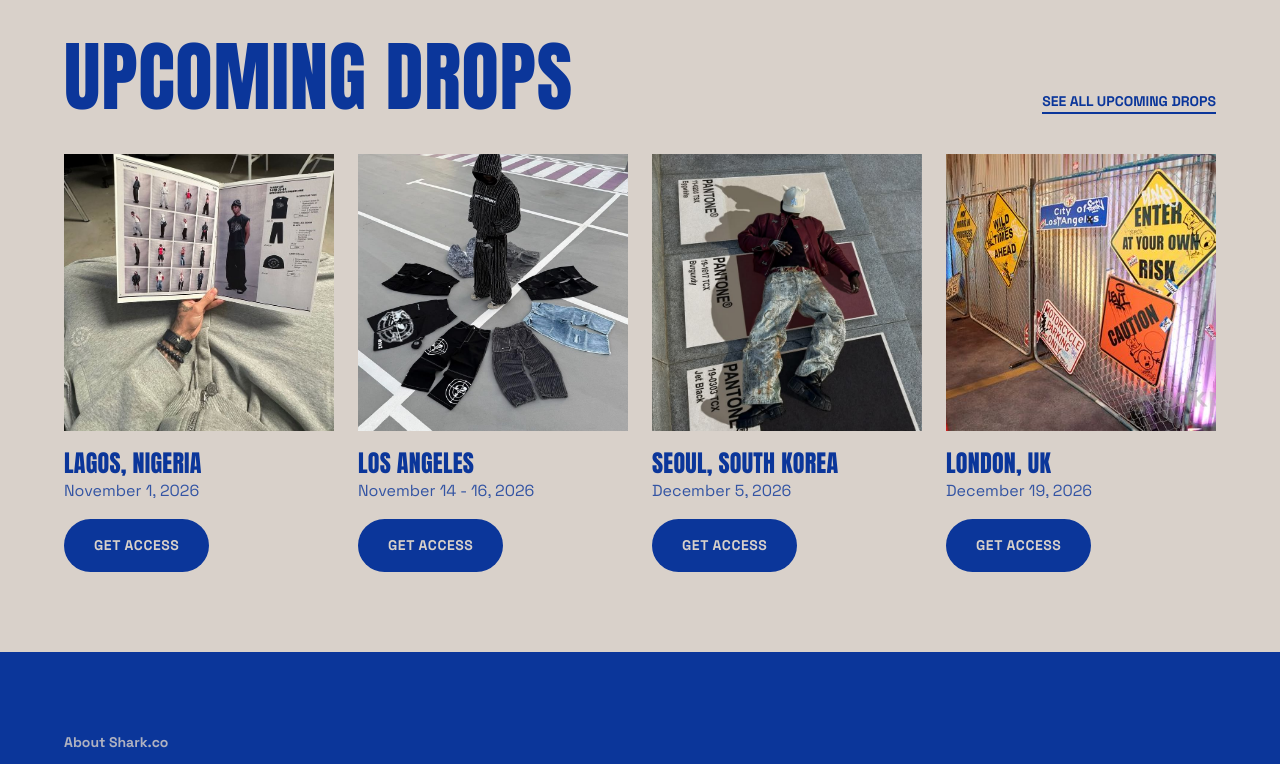
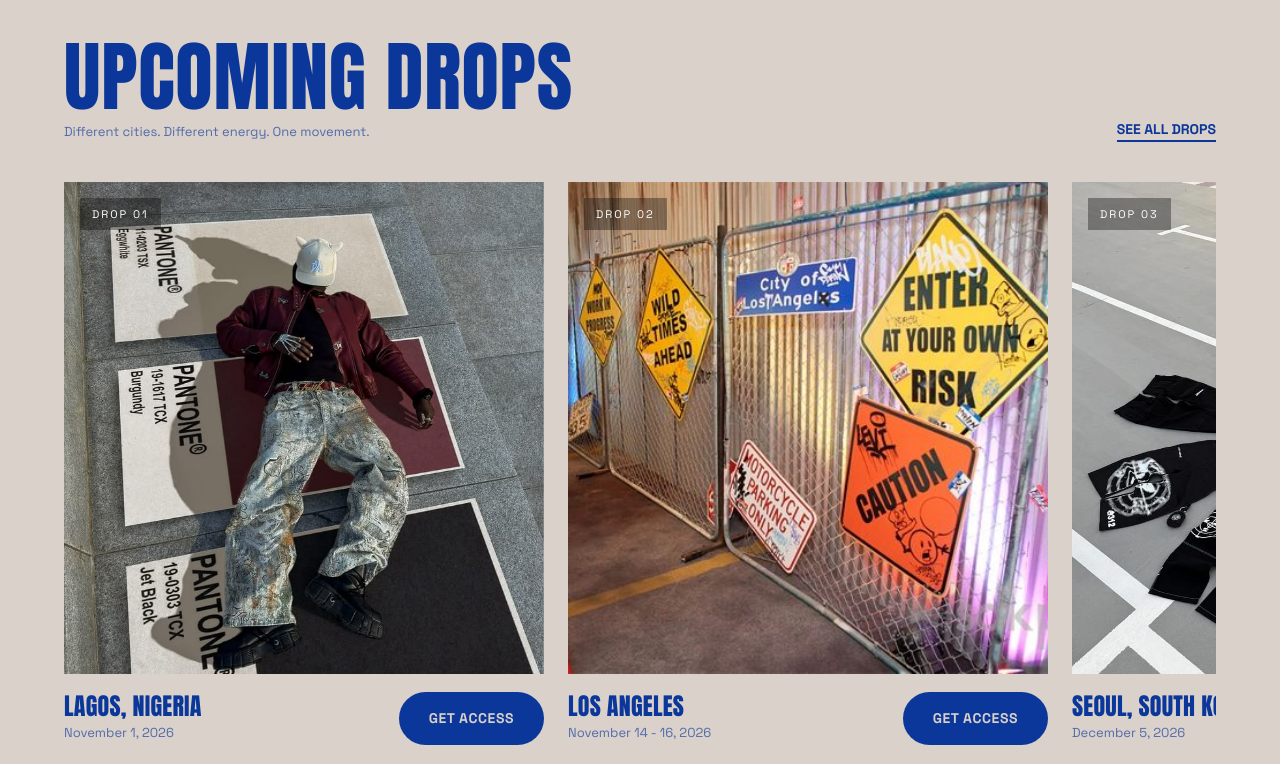
Before and after one commit to Ayomide-cmd/shark-co, a React (Vite) app: page / in a window 1280 px wide. Shown: the part 860-1624 px from the top of the page. Built offline with nearby package versions, Linux system fonts and the light colour scheme.

Commit message:
Add horizontal scroll functionality

```diff
--- a/src/components/Drops.tsx
+++ b/src/components/Drops.tsx
@@ -2,36 +2,62 @@ import type { Drop } from "../types";
 
 export default function Drops({ items }: { items: Drop[] }) {
   const images = [
-    "/londondrop.jpg",
-    "/seouldrop.jpg",
     "/lagosdrop.jpg",
     "/losangeles.jpg",
+    "/seouldrop.jpg",
+    "/londondrop.jpg",
   ];
 
   return (
-    <section id="drops" className="section section--cream">
+    <section id="drops" className="section section--cream drops">
       <div className="section__head">
+        <div>
           <h2>Upcoming drops</h2>
-        <a className="link" href="#drops">See all upcoming drops</a>
+          <p className="drops__subtitle">
+            Different cities. Different energy. One movement.
+          </p>
+        </div>
+        <a className="link" href="#drops">
+          See all drops
+        </a>
       </div>
 
-      <div className="grid grid--4">
+      <div className="drops__carousel">
+        <div className="drops__track">
           {items.map((d, index) => (
-          <article key={d.id} className="card">
+            <article className="drops__slide" key={d.id}>
+              <div className="drops__image-wrap">
                 <img
-              src={images[index]}
+                  src={images[index % images.length]}
                   alt={`${d.city} drop`}
-              style={{
-                width: "100%",
-                aspectRatio: "512 / 525",
-                objectFit: "cover",
-              }}
+                  className="drops__image"
                 />
+                <span className="drops__number">
+                  DROP 0{index + 1}
+                </span>
+              </div>
+
+              <div className="drops__info">
+                <div>
                   <h3>{d.city}</h3>
                   <p>{d.date}</p>
-            <a className="btn btn--blue" href="#drops">Get access</a>
+                </div>
+                <a className="btn btn--blue" href="#drops">
+                  Get access
+                </a>
+              </div>
             </article>
           ))}
+        </div>
+      </div>
+
+      <div className="drops__footer">
+        <span>SWIPE TO EXPLORE</span>
+        <div className="drops__progress">
+          {items.map((d, index) => (
+            <span key={d.id} className="drops__dot" />
+          ))}
+        </div>
       </div>
     </section>
   );
--- a/src/styles/global.css
+++ b/src/styles/global.css
@@ -1289,3 +1289,143 @@ h3 {
     max-width: 100%;
   }
 }
+
+
+.drops {
+  overflow: hidden;
+}
+
+.drops__subtitle {
+  margin-top: 8px;
+  font-size: 13px;
+  opacity: 0.65;
+}
+
+.drops__carousel {
+  width: 100%;
+  overflow-x: auto;
+  overflow-y: hidden;
+  scroll-snap-type: x mandatory;
+  scroll-behavior: smooth;
+  scrollbar-width: none;
+  -webkit-overflow-scrolling: touch;
+}
+
+.drops__carousel::-webkit-scrollbar {
+  display: none;
+}
+
+.drops__track {
+  display: flex;
+  gap: 20px;
+  width: max-content;
+  padding-right: 5%;
+}
+
+.drops__slide {
+  flex: 0 0 min(75vw, 420px);
+  scroll-snap-align: start;
+}
+
+.drops__image-wrap {
+  position: relative;
+  width: 100%;
+  aspect-ratio: 512 / 525;
+  overflow: hidden;
+  background: #d9d1ca;
+}
+
+.drops__image {
+  width: 100%;
+  height: 100%;
+  object-fit: cover;
+  display: block;
+  transition: transform 0.5s ease;
+}
+
+.drops__slide:hover .drops__image {
+  transform: scale(1.04);
+}
+
+.drops__number {
+  position: absolute;
+  top: 16px;
+  left: 16px;
+  font-size: 11px;
+  letter-spacing: 2px;
+  color: white;
+  background: rgba(0, 0, 0, 0.35);
+  padding: 8px 12px;
+}
+
+.drops__info {
+  display: flex;
+  align-items: center;
+  justify-content: space-between;
+  gap: 12px;
+  padding-top: 18px;
+}
+
+.drops__info h3 {
+  margin: 0;
+}
+
+.drops__info p {
+  margin-top: 5px;
+  font-size: 13px;
+  opacity: 0.65;
+}
+
+.drops__footer {
+  display: flex;
+  align-items: center;
+  justify-content: space-between;
+  margin-top: 32px;
+  font-size: 10px;
+  letter-spacing: 2px;
+}
+
+.drops__progress {
+  display: flex;
+  gap: 7px;
+}
+
+.drops__dot {
+  width: 20px;
+  height: 3px;
+  background: #b9b4ae;
+}
+
+.drops__dot:first-child {
+  background: #0b369a;
+}
+
+@media (min-width: 768px) {
+  .drops__slide {
+    flex-basis: 38vw;
+    max-width: 480px;
+  }
+
+  .drops__track {
+    gap: 24px;
+  }
+}
+
+@media (max-width: 600px) {
+  .drops__slide {
+    flex-basis: 82vw;
+  }
+
+  .drops__track {
+    gap: 14px;
+  }
+
+  .drops__info {
+    align-items: flex-start;
+  }
+
+  .drops__info .btn {
+    font-size: 11px;
+    white-space: nowrap;
+  }
+}
```
Lines whose indentation alone changed are shown as unchanged.
